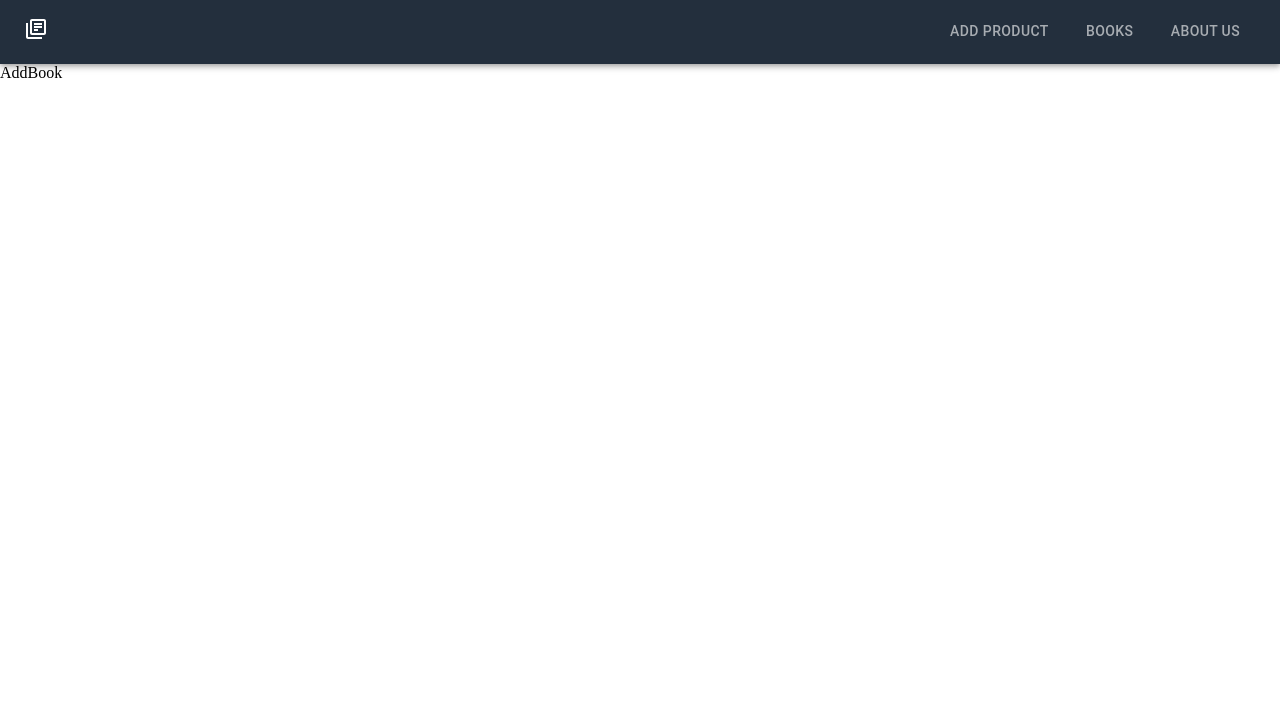
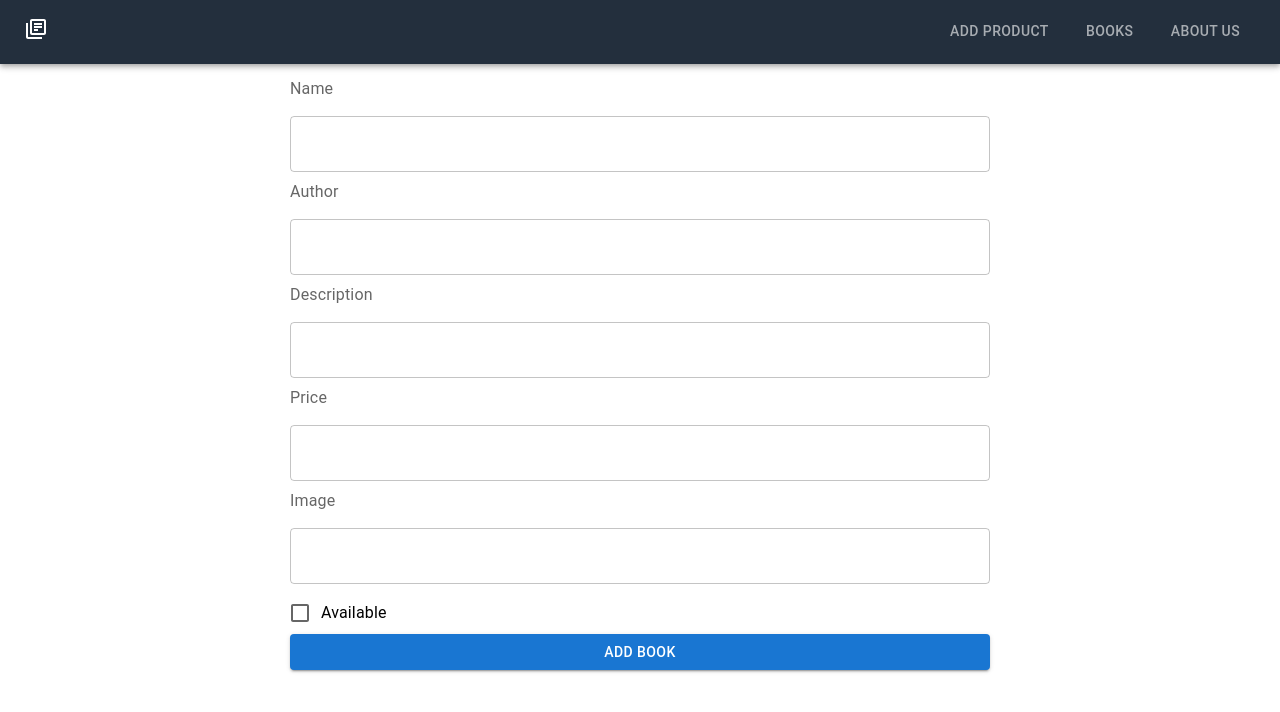
Before and after one commit to mohitchauhan4u/Book-Store-MERN, a React (Create React App) app in the folder book-store/: page /add in a window 1280 px wide. Shown: the top 712 px of the page. Built offline with nearby package versions, Linux system fonts and the light colour scheme.

Commit message:
creating addbook form but has error

```diff
--- a/book-store/src/components/AddBook.jsx
+++ b/book-store/src/components/AddBook.jsx
@@ -1,7 +1,121 @@
-import React from "react";
+import React, { useState } from "react";
+import axios from "axios";
+import { useNavigate } from "react-router-dom";
+import {
+  Button,
+  FormControlLabel,
+  FormLabel,
+  TextField,
+  Checkbox,
+} from "@mui/material";
+import { Box } from "@mui/system";
 
 const AddBook = () => {
-  return <div>AddBook</div>;
+  const history = useNavigate();
+  const [inputs, setInputs] = useState({
+    name: "",
+    description: "",
+    price: "",
+    author: "",
+    image: "",
+  });
+  /**const [name, setName] = useState("");
+  const [description, setDescription] = useState("");
+  const [price, setPrice] = useState("");
+  const [author, setAuthor] = useState("");
+  const [image, setImage] = useState("");*/
+  const [checked, setChecked] = useState(false);
+  const handleChange = (e) => {
+    setInputs((prevState) => ({
+      ...prevState,
+      [e.target.name]: e.target.value,
+    }));
+    console.log(inputs, checked);
+  };
+  const sendRequest = async () => {
+    await axios.post("http://localhost:5000/books", {
+      name: String(inputs.name),
+      description: String(inputs.description),
+      image: String(inputs.image),
+      author: String(inputs.author),
+      price: Number(inputs.price),
+      available: Boolean(checked),
+    });
+  };
+  const handleSubmit = (e) => {
+    e.preventDefault();
+    console.log(inputs);
+    sendRequest().then(() => history("/books"));
+  };
+  return (
+    <form onSubmit={handleSubmit}>
+      <Box
+        display="flex"
+        flexDirection="column"
+        justifyContent={"center"}
+        maxWidth={700}
+        alignContent="center"
+        alignSelf={"center"}
+        marginLeft="auto"
+        marginRight="auto"
+        marginTop={"1%"}
+      >
+        <FormLabel>Name</FormLabel>
+        <TextField
+          value={inputs.name}
+          onChange={handleChange}
+          margin="normal"
+          fullWidth
+          variant="outlined"
+        ></TextField>
+        <FormLabel>Author</FormLabel>
+        <TextField
+          value={inputs.author}
+          onChange={handleChange}
+          margin="normal"
+          fullWidth
+          variant="outlined"
+        ></TextField>
+        <FormLabel>Description</FormLabel>
+        <TextField
+          value={inputs.description}
+          onChange={handleChange}
+          margin="normal"
+          fullWidth
+          variant="outlined"
+        ></TextField>
+        <FormLabel>Price</FormLabel>
+        <TextField
+          value={inputs.price}
+          onChange={handleChange}
+          type={"number"}
+          margin="normal"
+          fullWidth
+          variant="outlined"
+        ></TextField>
+        <FormLabel>Image</FormLabel>
+        <TextField
+          value={inputs.image}
+          onChange={handleChange}
+          margin="normal"
+          fullWidth
+          variant="outlined"
+        ></TextField>
+        <FormControlLabel
+          control={
+            <Checkbox
+              checked={checked}
+              onChange={() => setChecked(!checked)}
+            ></Checkbox>
+          }
+          label="Available"
+        />
+        <Button type="submit" variant="contained">
+          Add Book
+        </Button>
+      </Box>
+    </form>
+  );
 };
 
 export default AddBook;
--- a/book-store/src/components/Book/Book.jsx
+++ b/book-store/src/components/Book/Book.jsx
@@ -2,8 +2,7 @@
 import { Button } from "@mui/material";
 
 const Book = (props) => {
-  const { _id, name, author, description, price, image, available } =
-    props.book;
+  const { name, author, description, price, image } = props.book;
   return (
     <div className="card">
       <img src={image} alt={name} />
```
